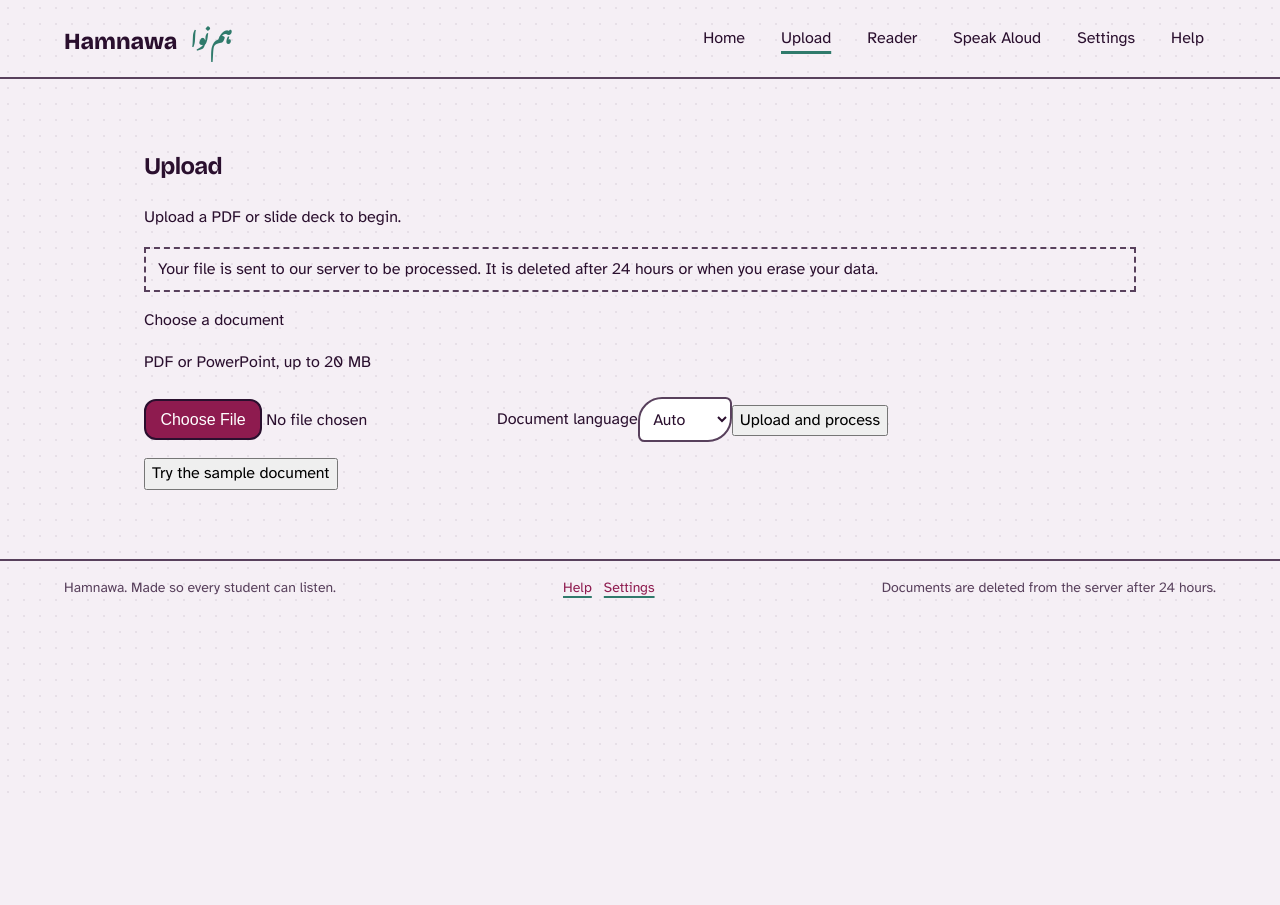
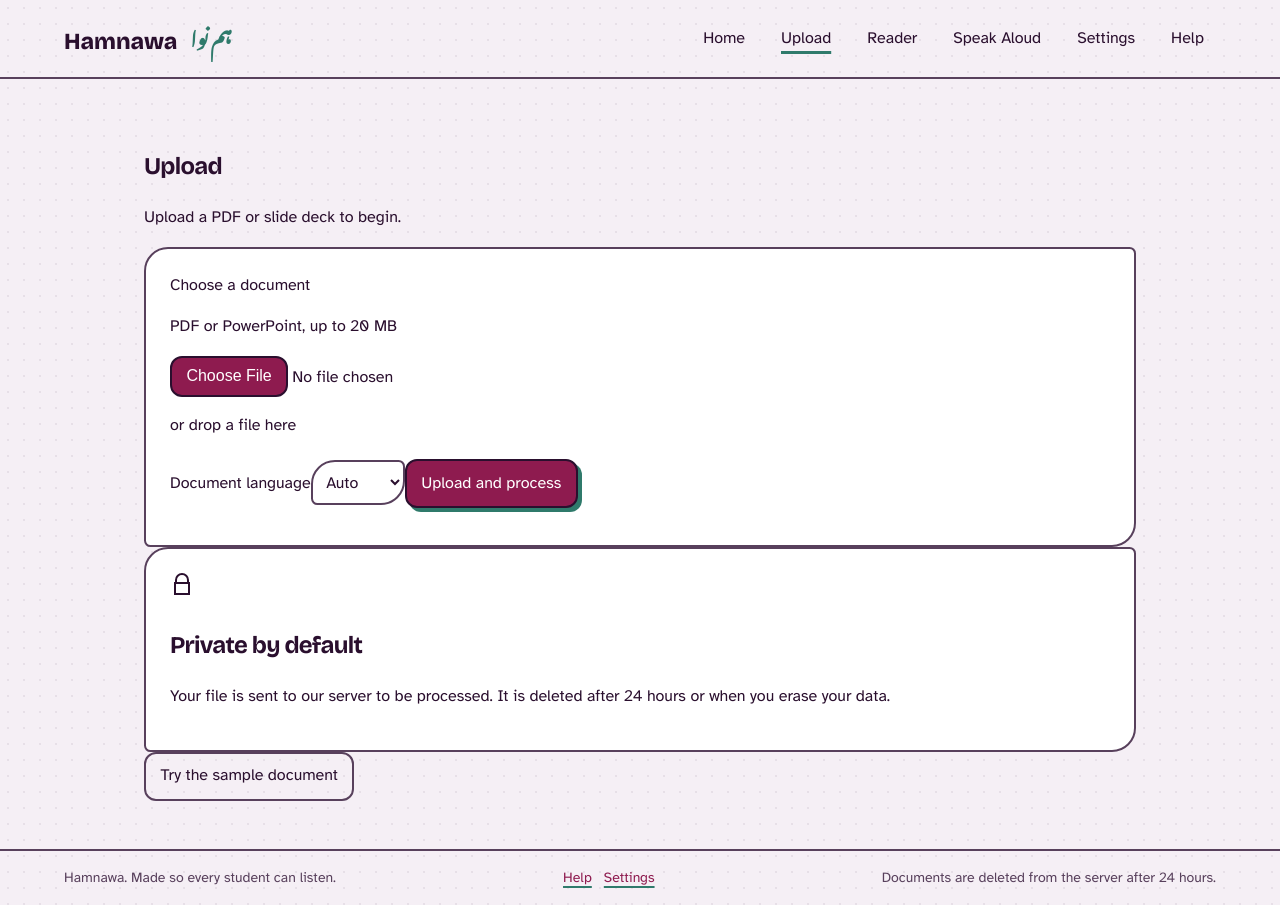
Before and after one commit to Abudora-0/Hamnawa, a React (Vite) app in the folder frontend/: page /upload in a window 1280 px wide. Before the commit the page ends 800 px from the top, so only its background shows below. Built offline with nearby package versions, Linux system fonts and the light colour scheme; no server answers; a web font is replaced by a local one.

Commit message:
Add accessible upload drop zone

```diff
--- a/frontend/src/pages/Upload.jsx
+++ b/frontend/src/pages/Upload.jsx
@@ -35,7 +35,9 @@ function Upload() {
   const [language, setLanguage] = useState("auto");
   const [elapsedSeconds, setElapsedSeconds] = useState(0);
   const controllerRef = useRef(null);
+  const fileInputRef = useRef(null);
   const isMountedRef = useRef(true);
+  const [isDragging, setIsDragging] = useState(false);
   const { setDocument } = useDocument();
   const { announce } = useAnnouncer();
   const navigate = useNavigate();
@@ -48,8 +50,29 @@ function Upload() {
   }, []);
 
   function handleFileChange(event) {
-    setFile(event.target.files[0] || null);
+    const selectedFile = event.target.files[0] || null;
+    setFile(selectedFile);
     setError("");
+    if (selectedFile) {
+      announce(`File selected: ${selectedFile.name}`);
+    }
+  }
+
+  function handleDrop(event) {
+    event.preventDefault();
+    setIsDragging(false);
+    const droppedFile = event.dataTransfer.files[0] || null;
+    if (!droppedFile) {
+      return;
+    }
+    setFile(droppedFile);
+    setError("");
+    if (fileInputRef.current) {
+      const transfer = new DataTransfer();
+      transfer.items.add(droppedFile);
+      fileInputRef.current.files = transfer.files;
+    }
+    announce(`File selected: ${droppedFile.name}`);
   }
 
   async function handleSubmit(event) {
@@ -122,17 +145,24 @@ function Upload() {
   }
 
   return (
-    <section>
+    <section className="upload-page">
       <h1>Upload</h1>
       <p>Upload a PDF or slide deck to begin.</p>
-      <p className="notice">
-        Your file is sent to our server to be processed. It is deleted after
-        24 hours or when you erase your data.
-      </p>
-      <form onSubmit={handleSubmit} noValidate>
+      <div className="upload-layout">
+        <form className="panel upload-form" onSubmit={handleSubmit} noValidate>
+          <div
+            className={`drop-zone${isDragging ? " is-dragging" : ""}`}
+            onDragOver={(event) => {
+              event.preventDefault();
+              setIsDragging(true);
+            }}
+            onDragLeave={() => setIsDragging(false)}
+            onDrop={handleDrop}
+          >
             <label htmlFor="document-file">Choose a document</label>
             <p id="file-hint">PDF or PowerPoint, up to 20 MB</p>
             <input
+              ref={fileInputRef}
               id="document-file"
               type="file"
               accept=".pdf,.pptx"
@@ -140,6 +170,16 @@ function Upload() {
               aria-invalid={Boolean(error)}
               onChange={handleFileChange}
             />
+            <p>or drop a file here</p>
+          </div>
+          {file ? (
+            <div className="file-ticket">
+              <strong>{file.name}</strong>
+              <span className="tag">{file.name.split(".").pop()}</span>
+              <span>{formatFileSize(file.size)}</span>
+            </div>
+          ) : null}
+          <div className="upload-actions">
             <label htmlFor="document-language">Document language</label>
             <select
               id="document-language"
@@ -150,23 +190,38 @@ function Upload() {
               <option value="en">English</option>
               <option value="ur">Urdu</option>
             </select>
-        {error && (
-          <p className="error-message" role="alert">
-            {error}
-          </p>
-        )}
-        <button type="submit" aria-disabled={isUploading}>
-          {isUploading ? "Processing your document, please wait" : "Upload and process"}
+            <button className="btn" type="submit" aria-disabled={isUploading}>
+              {isUploading ? (
+                <>
+                  <span className="thread thread-loading" aria-hidden="true" />
+                  <span>Processing</span>
+                </>
+              ) : "Upload and process"}
             </button>
-        {isUploading ? (
-          <p>Processing: {elapsedSeconds} seconds</p>
-        ) : null}
+          </div>
+          {isUploading ? <p>Processing: {elapsedSeconds} seconds</p> : null}
+          {error && <p className="error-message" role="alert">{error}</p>}
         </form>
-      <button type="button" onClick={loadSample} aria-disabled={isUploading}>
+        <aside className="panel privacy-note">
+          <svg aria-hidden="true" width="24" height="24" viewBox="0 0 24 24">
+            <path d="M6 10V7a6 6 0 0 1 12 0v3M5 10h14v11H5z" fill="none" stroke="currentColor" strokeWidth="2" />
+          </svg>
+          <h2>Private by default</h2>
+          <p>Your file is sent to our server to be processed. It is deleted after 24 hours or when you erase your data.</p>
+        </aside>
+      </div>
+      <button className="btn-ghost" id="sample" type="button" onClick={loadSample} aria-disabled={isUploading}>
         Try the sample document
       </button>
     </section>
   );
 }
 
+function formatFileSize(bytes) {
+  if (bytes < 1024 * 1024) {
+    return `${Math.max(1, Math.round(bytes / 1024))} KB`;
+  }
+  return `${(bytes / (1024 * 1024)).toFixed(1)} MB`;
+}
+
 export default Upload;
```
Lines whose indentation alone changed are shown as unchanged.
